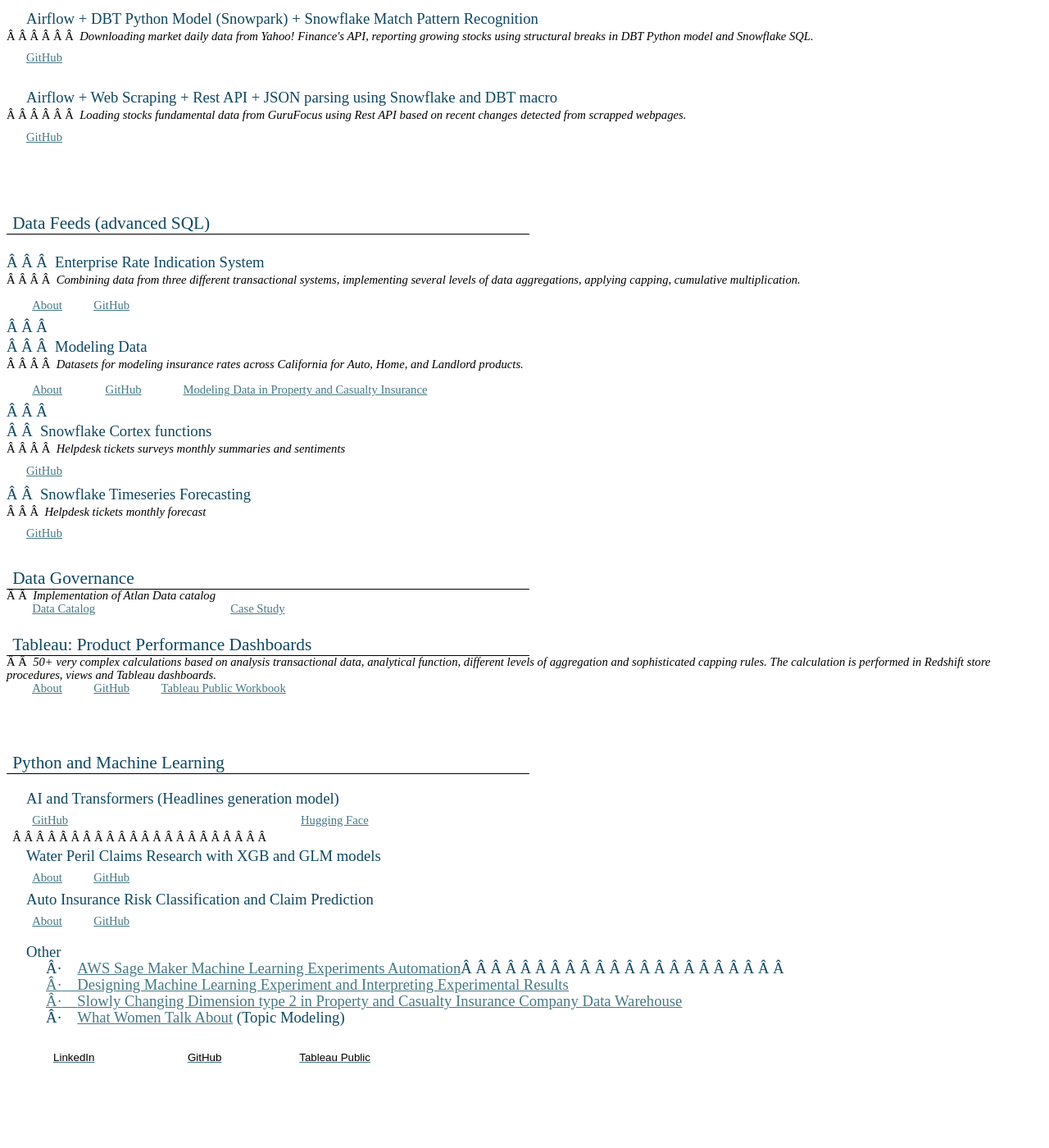
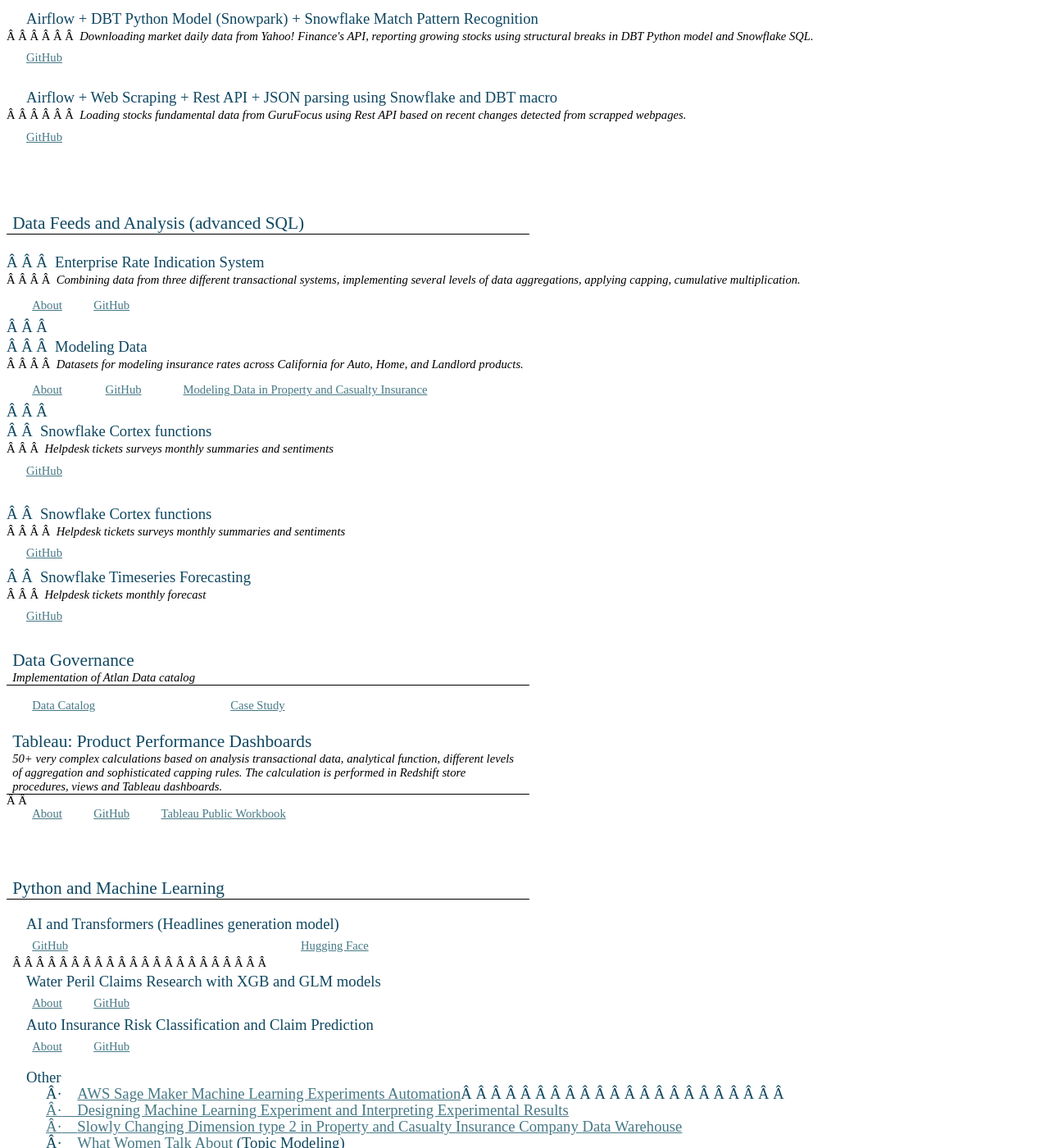
Before and after one commit to KaterynaD/KaterynaD.github.io, a Jekyll site: the page index.html, which Jekyll copies as it is, in a window 1280 px wide and 1400 px high, scrolled down 755 px. Shown: the whole window at 82% size. Built offline with Jekyll 4.4.1, drawn with Linux system fonts in a browser that asks for light colours; before the commit the page ends 2086 px from its top, so only the background shows below that; some of the changed text lies outside the part shown.

Commit message:
Update index.html

```diff
--- a/index.html
+++ b/index.html
@@ -2159,11 +2159,17 @@
   href="https://github.com/KaterynaD/Insurance-Data-Warehouse/tree/main/Data%20Lake%20Scripts">Data
   Lake</a></p>
   </td>
-  <td width=360 valign=top style='width:269.75pt;padding:0in 5.4pt 0in 5.4pt'>
+  <td width=114 valign=top style='width:85.35pt;padding:0in 5.4pt 0in 5.4pt'>
   <p class=MsoNormal style='margin-top:0in;margin-right:0in;margin-bottom:0in;
   margin-left:.25in;line-height:normal'><a
   href="https://github.com/KaterynaD/Insurance-Data-Warehouse/tree/main/Parsing%20XML">Parsing
   XML</a></p>
+  </td>
+  <td width=324 valign=top style='width:243.0pt;padding:0in 5.4pt 0in 5.4pt'>
+  <p class=MsoNormal style='margin-top:0in;margin-right:0in;margin-bottom:0in;
+  margin-left:.25in;line-height:normal'><a
+  href="https://github.com/KaterynaD/Insurance-Data-Warehouse/tree/main/Levenshtein%20Distance"><span
+  class=SpellE>Levenshtein</span> distance in Data Analysis and Load</a></p>
   </td>
  </tr>
 </table>
@@ -2345,7 +2351,8 @@
  <tr style='mso-yfti-irow:0;mso-yfti-firstrow:yes;mso-yfti-lastrow:yes'>
   <td width=623 valign=top style='width:467.5pt;border:none;border-bottom:solid windowtext 1.0pt;
   mso-border-bottom-alt:solid windowtext .5pt;padding:0in 5.4pt 0in 5.4pt'>
-  <h2 style='margin:0in;line-height:normal'>Data Feeds (advanced SQL)</h2>
+  <h2 style='margin:0in;line-height:normal'>Data Feeds and Analysis (advanced
+  SQL)</h2>
   </td>
  </tr>
 </table>
@@ -2415,6 +2422,18 @@
 0in'><span style='mso-spacerun:yes'>    </span></h3>
 
 <h3 style='margin-top:3.0pt;margin-right:0in;margin-bottom:3.0pt;margin-left:
+0in'><span style='mso-spacerun:yes'>   </span>Snowflake Cortex functions<o:p></o:p></h3>
+
+<p class=MsoNormal><span style='mso-spacerun:yes'>    </span><i>Helpdesk
+tickets surveys monthly summaries and sentiments<o:p></o:p></i></p>
+
+<p class=MsoNormal style='margin-left:.25in'><a
+href="https://github.com/KaterynaD/HelpDesk-Tickets-Surveys-Summarization/tree/main">GitHub<o:p></o:p></a></p>
+
+<h3 style='margin-top:3.0pt;margin-right:0in;margin-bottom:3.0pt;margin-left:
+0in'><o:p>&nbsp;</o:p></h3>
+
+<h3 style='margin-top:3.0pt;margin-right:0in;margin-bottom:3.0pt;margin-left:
 0in'><span style='mso-spacerun:yes'>   </span>Snowflake Cortex functions</h3>
 
 <p class=MsoNormal><span style='mso-spacerun:yes'>     </span><i>Helpdesk
@@ -2443,12 +2462,13 @@
   <td width=623 valign=top style='width:467.5pt;border:none;border-bottom:solid windowtext 1.0pt;
   mso-border-bottom-alt:solid windowtext .5pt;padding:0in 5.4pt 0in 5.4pt'>
   <h2 style='margin:0in;line-height:normal'>Data Governance</h2>
+  <p class=MsoNormal style='margin-bottom:0in;line-height:normal'><i>Implementation
+  of Atlan Data catalog</i></p>
   </td>
  </tr>
 </table>
 
-<p class=MsoNormal style='margin-bottom:0in'><span style='mso-spacerun:yes'>
-</span><i>Implementation of Atlan Data catalog<o:p></o:p></i></p>
+<p class=MsoNormal style='margin-bottom:0in'><i><o:p>&nbsp;</o:p></i></p>
 
 <table class=MsoTableGrid border=0 cellspacing=0 cellpadding=0
  style='border-collapse:collapse;border:none;mso-yfti-tbllook:1184;mso-padding-alt:
@@ -2480,15 +2500,17 @@
   mso-border-bottom-alt:solid windowtext .5pt;padding:0in 5.4pt 0in 5.4pt'>
   <h2 style='margin:0in;line-height:normal'>Tableau: Product Performance
   Dashboards</h2>
+  <p class=MsoNormal style='margin-bottom:0in;line-height:normal'><i>50+ very
+  complex calculations based on analysis transactional data, analytical
+  function, different levels of aggregation and sophisticated capping rules.
+  The calculation is performed in Redshift store procedures, views and Tableau
+  dashboards.</i></p>
   </td>
  </tr>
 </table>
 
 <p class=MsoNormal style='margin-bottom:0in'><span style='mso-spacerun:yes'>
-</span><i>50+ very complex calculations based on analysis transactional data,
-analytical function, different levels of aggregation and sophisticated capping
-rules. The calculation is performed in Redshift store procedures, views and
-Tableau dashboards.<o:p></o:p></i></p>
+</span><i><o:p></o:p></i></p>
 
 <table class=MsoTableGrid border=0 cellspacing=0 cellpadding=0 width=509
  style='width:382.1pt;border-collapse:collapse;border:none;mso-yfti-tbllook:
```
Also changed, not shown: other parts of index.html (+8 -8 lines).
